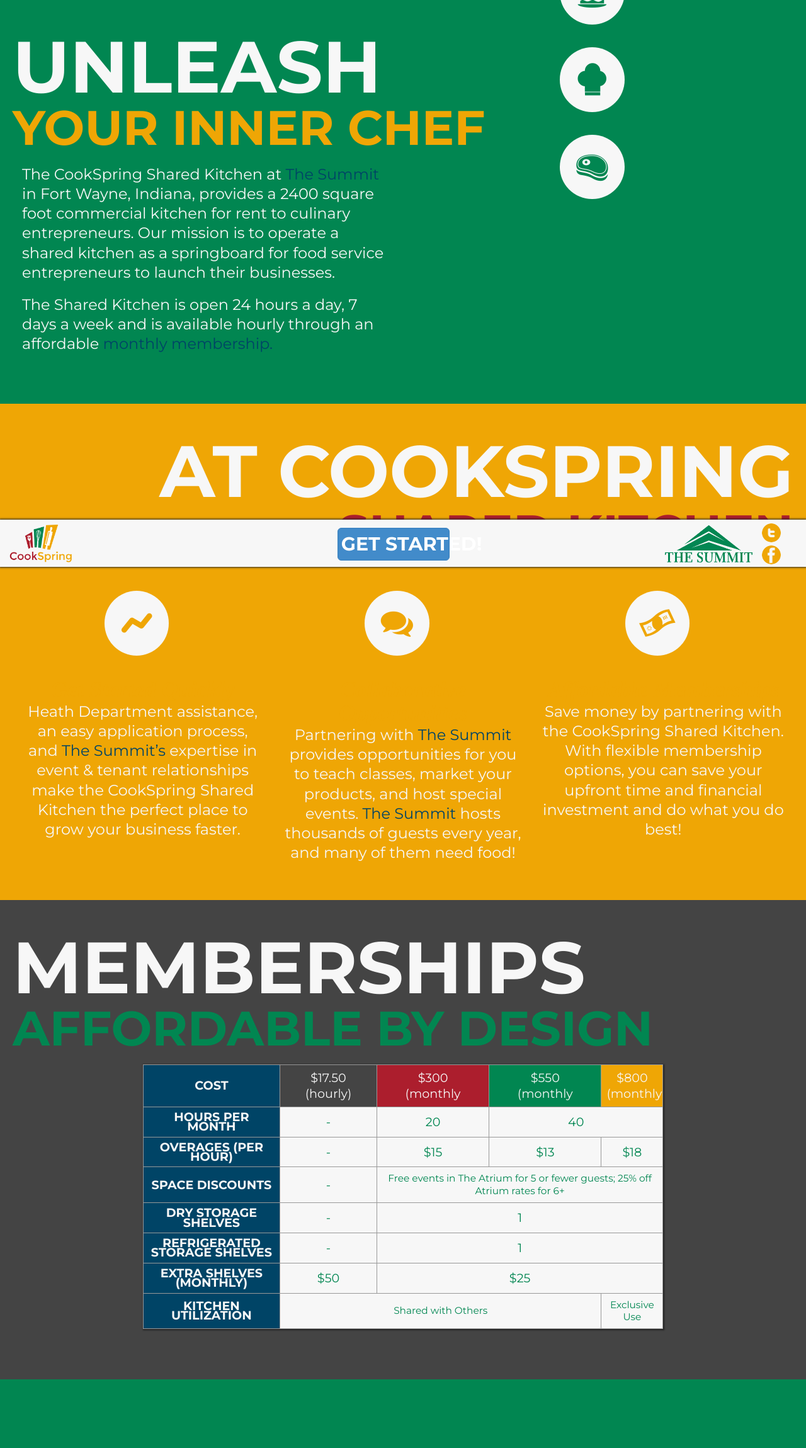
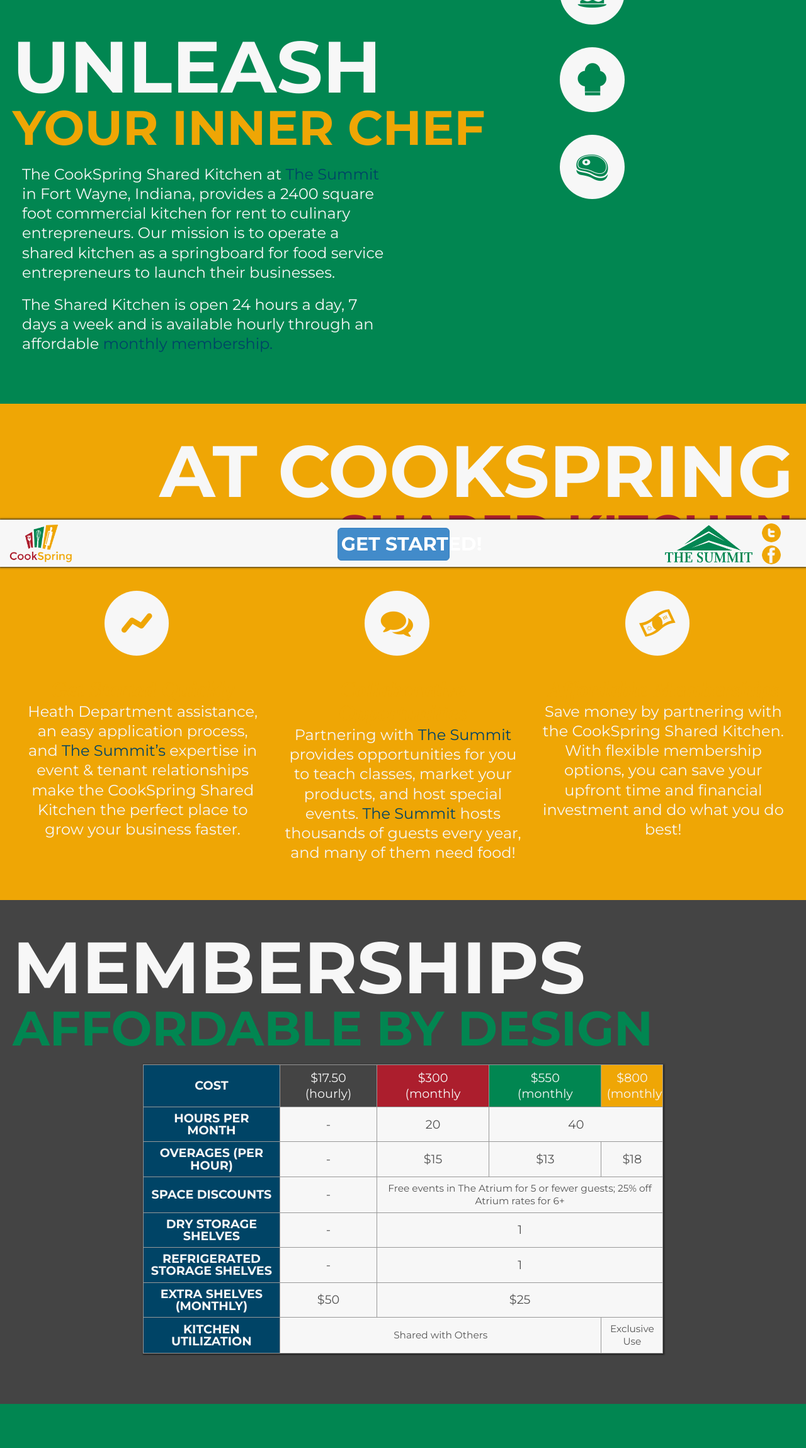
Before and after one commit to The-Summit/cookspring, a Jekyll site: the page built from index.html, in a window 1280 px wide. Shown: the whole page at 63% size. Built offline with Jekyll 4.4.1, drawn with Linux system fonts in a browser that asks for light colours; nearby versions of some CDN libraries; some web fonts are replaced; before the commit the page ends 2260 px from its top, so only the background shows below that.

Commit message:
adjust colors & heights

```diff
--- a/_sass/_style.scss
+++ b/_sass/_style.scss
@@ -187,7 +187,7 @@
 		@extend .col-md-8;
 		@extend .col-md-offset-2;
 		box-shadow: rgb(34, 34, 34) 1px 1px 2px 1px;
-		color: $brand-primary;
+		color: $gray;
 		background-color: $almost-white;
 		text-align: center;
 		.bg-red,.bg-green,.bg-yellow,.bg-black{
@@ -201,6 +201,7 @@
 		td:nth-child(1){
 			@extend .bg-gray;
 			@extend h5;
+			line-height: 1em;
 			max-width: 10vw;
 		}
 		td:last-child{
```
